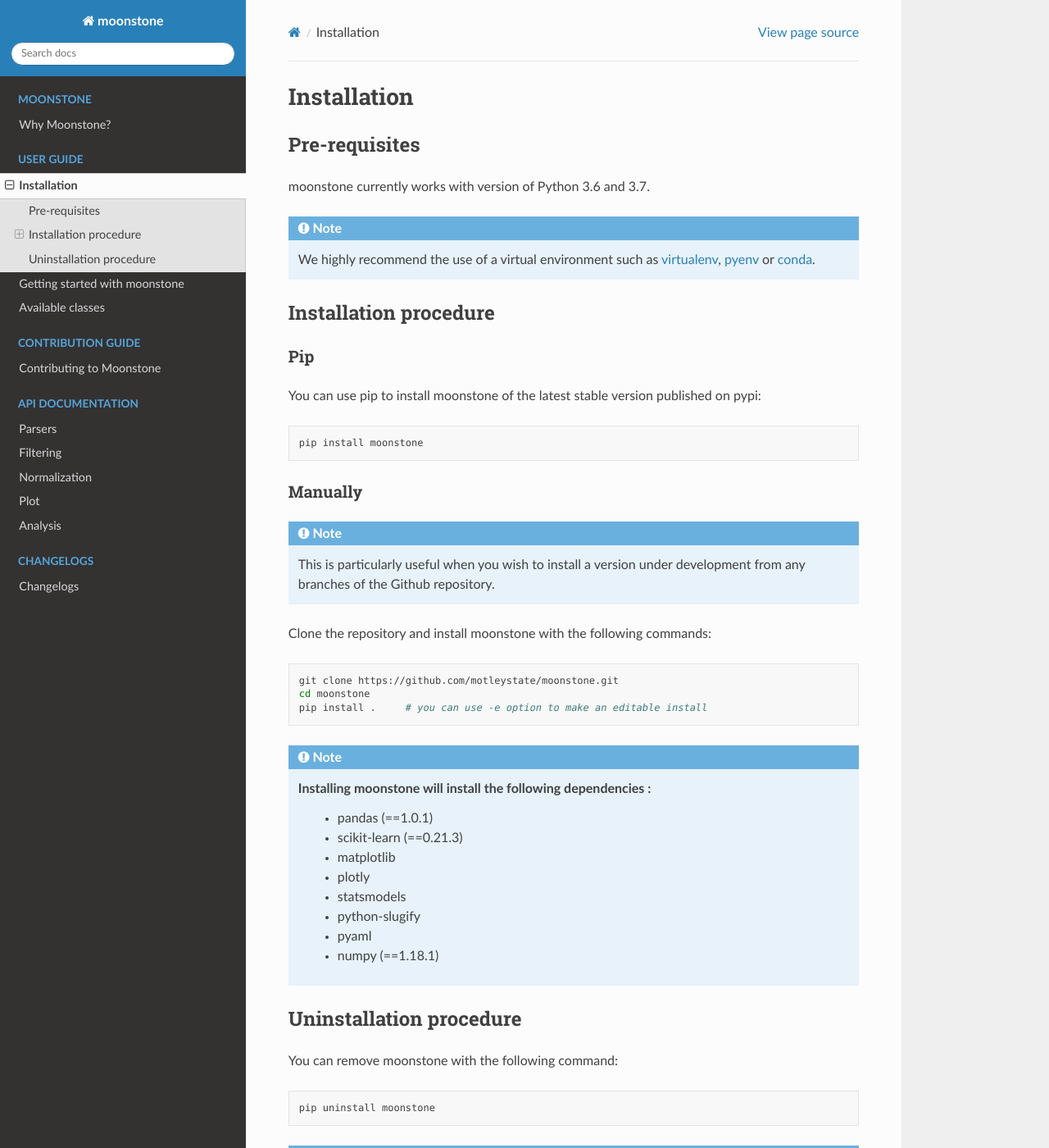
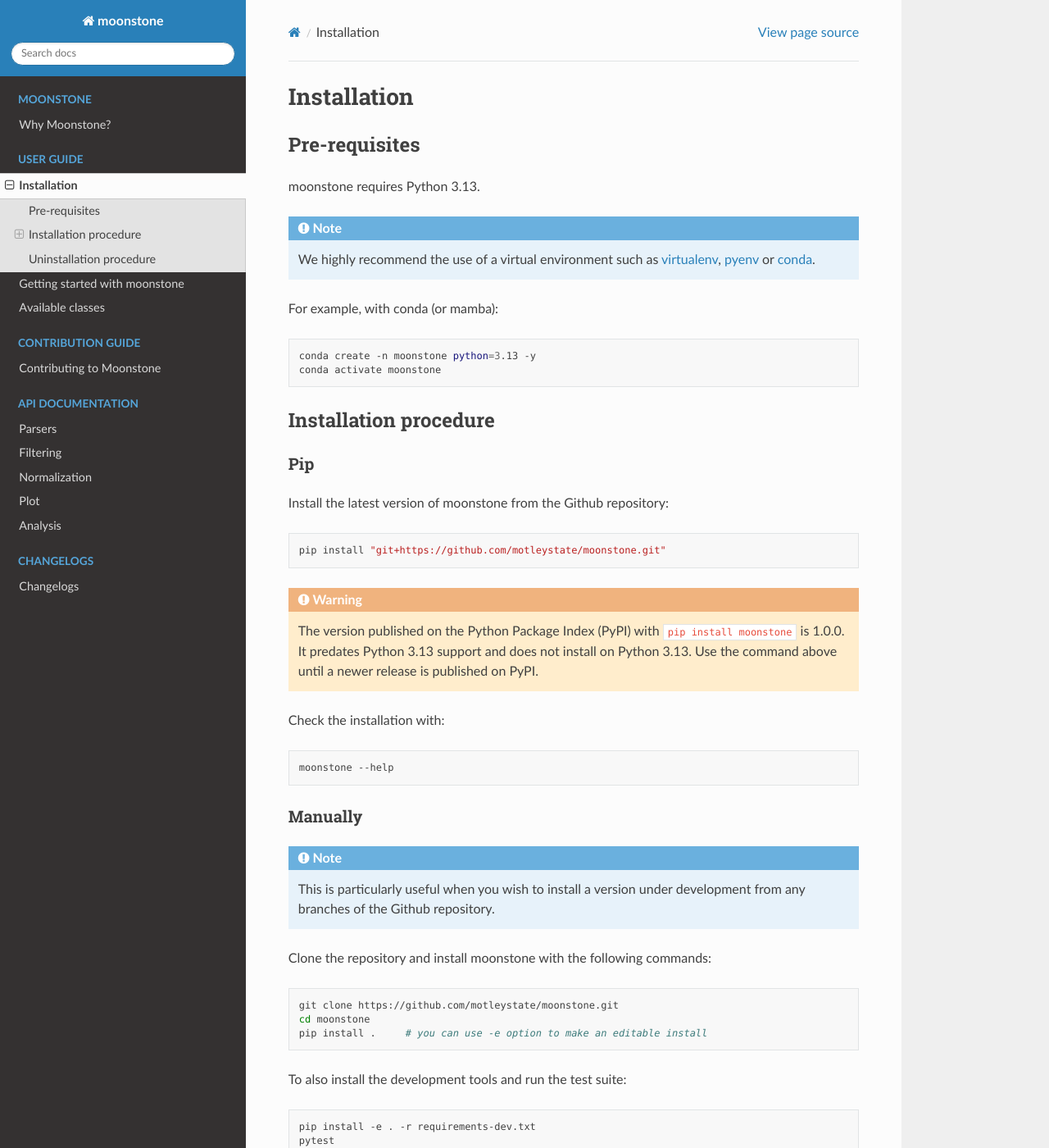
Before and after one commit to motleystate/moonstone, a Sphinx documentation site: the page built from docs/user_guide/installation.rst, in a window 1280 px wide and 1400 px high. Shown: the whole window at 82% size. Built offline with Sphinx 7.4.7 and the Read the Docs theme 3.1.0, drawn with Linux system fonts in a browser that asks for light colours; some of the changed text lies outside the part shown.

Commit message:
Update install instructions for Python 3.13
- README: install from GitHub (PyPI only has 1.0.0, which does not
  install on Python 3.13); clone over HTTPS; dev install with
  requirements-dev.txt in one step; add the test command; refresh the
  `moonstone --help` output
- docs/user_guide/installation.rst: Python 3.13 and current dependency
  ranges instead of Python 3.6/3.7 and 2020 pins
- requirements-dev.txt: add openpyxl and xlrd, which the Excel parser
  tests need (CI already installs them)
- changelog: add PR #117 and the install change

Co-Authored-By: Claude Opus 5.5 (1M context) <noreply@anthropic.com>
Claude-Session: https://claude.ai/code/session_01BfRpdXmAWjGEkfZ9MpRUKF

```diff
--- a/docs/changelogs.rst
+++ b/docs/changelogs.rst
@@ -13,6 +13,9 @@ Unreleased
 * Requires Python 3.13 and pandas >= 3.0 (support for Python 3.9 to 3.12 and for pandas 2 is dropped).
   Minimum scikit-bio raised to 0.6.0. (https://github.com/motleystate/moonstone/pull/118)
 * Compatibility with pandas 3 (https://github.com/motleystate/moonstone/pull/118)
+* Command-line tool starts again with recent SciPy versions (``scipy.interp`` replaced by ``numpy.interp``);
+  ``moonstone --help`` now exits with status 0. New dependency: ``filetype>=1.2.0``. (https://github.com/motleystate/moonstone/pull/117)
+* Install instructions updated for Python 3.13; install from GitHub until a release newer than 1.0.0 is on PyPI.
 
 
 v1.1
--- a/docs/user_guide/installation.rst
+++ b/docs/user_guide/installation.rst
@@ -5,7 +5,7 @@ Installation
 Pre-requisites
 ==============
 
-moonstone currently works with version of Python 3.6 and 3.7.
+moonstone requires Python 3.13.
 
 .. Note::
     We highly recommend the use of a virtual environment such as `virtualenv`_, `pyenv`_ or `conda`_.
@@ -14,6 +14,13 @@ moonstone currently works with version of Python 3.6 and 3.7.
 .. _pyenv: https://github.com/pyenv/pyenv
 .. _conda: http://docs.readthedocs.io/en/latest/conda.html
 
+For example, with conda (or mamba):
+
+.. code-block:: bash
+
+    conda create -n moonstone python=3.13 -y
+    conda activate moonstone
+
 
 Installation procedure
 ======================
@@ -21,11 +28,22 @@ Installation procedure
 Pip
 ---
 
-You can use pip to install moonstone of the latest stable version published on pypi:
+Install the latest version of moonstone from the Github repository:
 
 .. code-block:: bash
 
-    pip install moonstone
+    pip install "git+https://github.com/motleystate/moonstone.git"
+
+.. Warning::
+    The version published on the Python Package Index (PyPI) with ``pip install moonstone`` is 1.0.0.
+    It predates Python 3.13 support and does not install on Python 3.13.
+    Use the command above until a newer release is published on PyPI.
+
+Check the installation with:
+
+.. code-block:: bash
+
+    moonstone --help
 
 Manually
 --------
@@ -42,16 +60,28 @@ Clone the repository and install moonstone with the following commands:
     cd moonstone
     pip install .     # you can use -e option to make an editable install
 
+To also install the development tools and run the test suite:
+
+.. code-block:: bash
+
+    pip install -e . -r requirements-dev.txt
+    pytest
+
 .. Note::
-    Installing moonstone will install the following dependencies :
-        - pandas (==1.0.1)
-        - scikit-learn (==0.21.3)
+    Installing moonstone will install the following dependencies:
+        - pandas (>=3.0.0)
+        - numpy (>=1.26.4)
+        - scipy (>=1.9.0, <1.16.0)
+        - scikit-learn (>=1.3.1)
+        - scikit-bio (>=0.6.0)
+        - statsmodels (>=0.14.0)
         - matplotlib
         - plotly
-        - statsmodels
         - python-slugify
         - pyaml
-        - numpy (==1.18.1)
+        - hdmedians
+        - cython
+        - filetype
 
 Uninstallation procedure
 =========================
--- a/requirements-dev.txt
+++ b/requirements-dev.txt
@@ -8,3 +8,5 @@ black
 pydocstyle
 mypy
 odfpy
+openpyxl
+xlrd
```
Also changed, not shown: README.md (+35 -22 lines).
